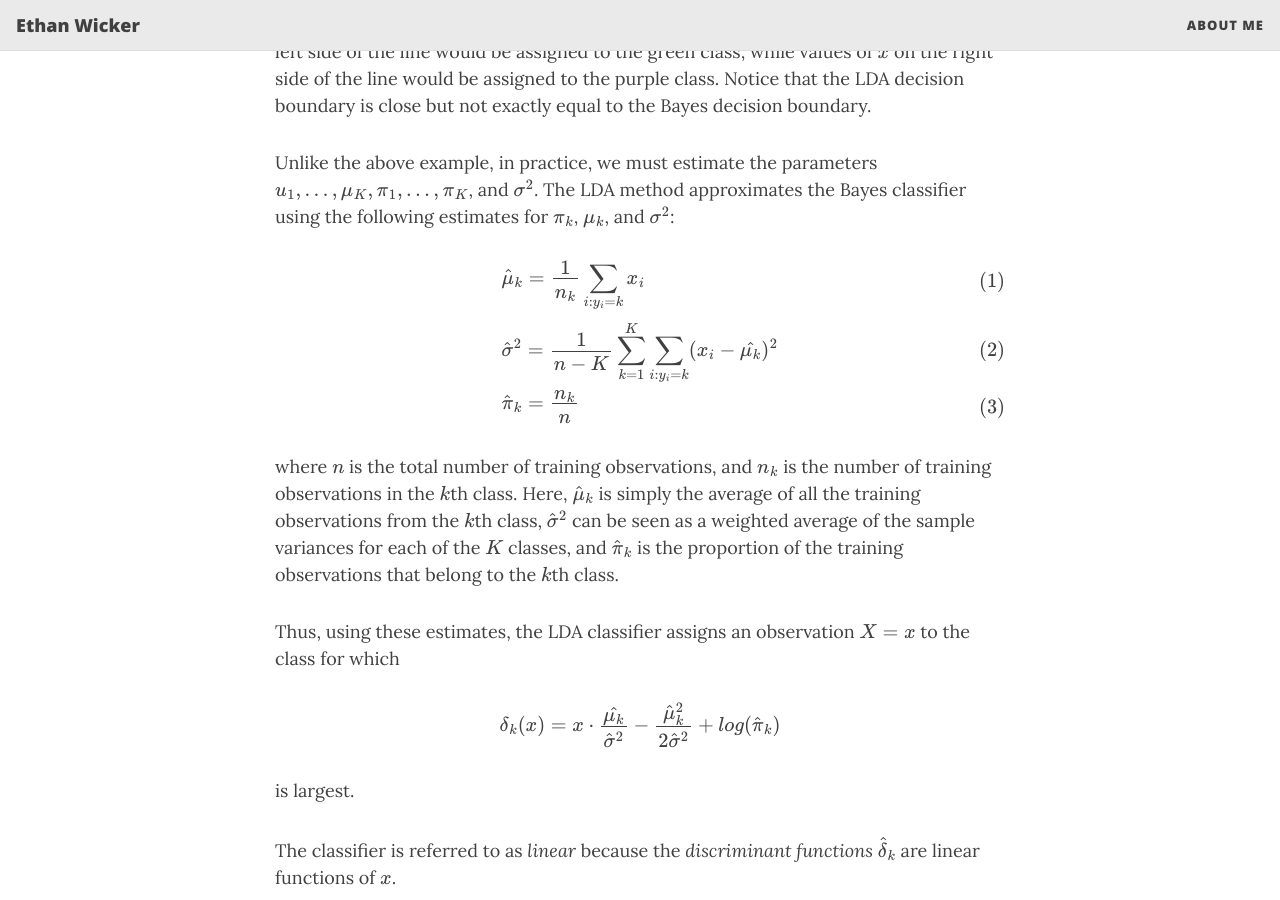
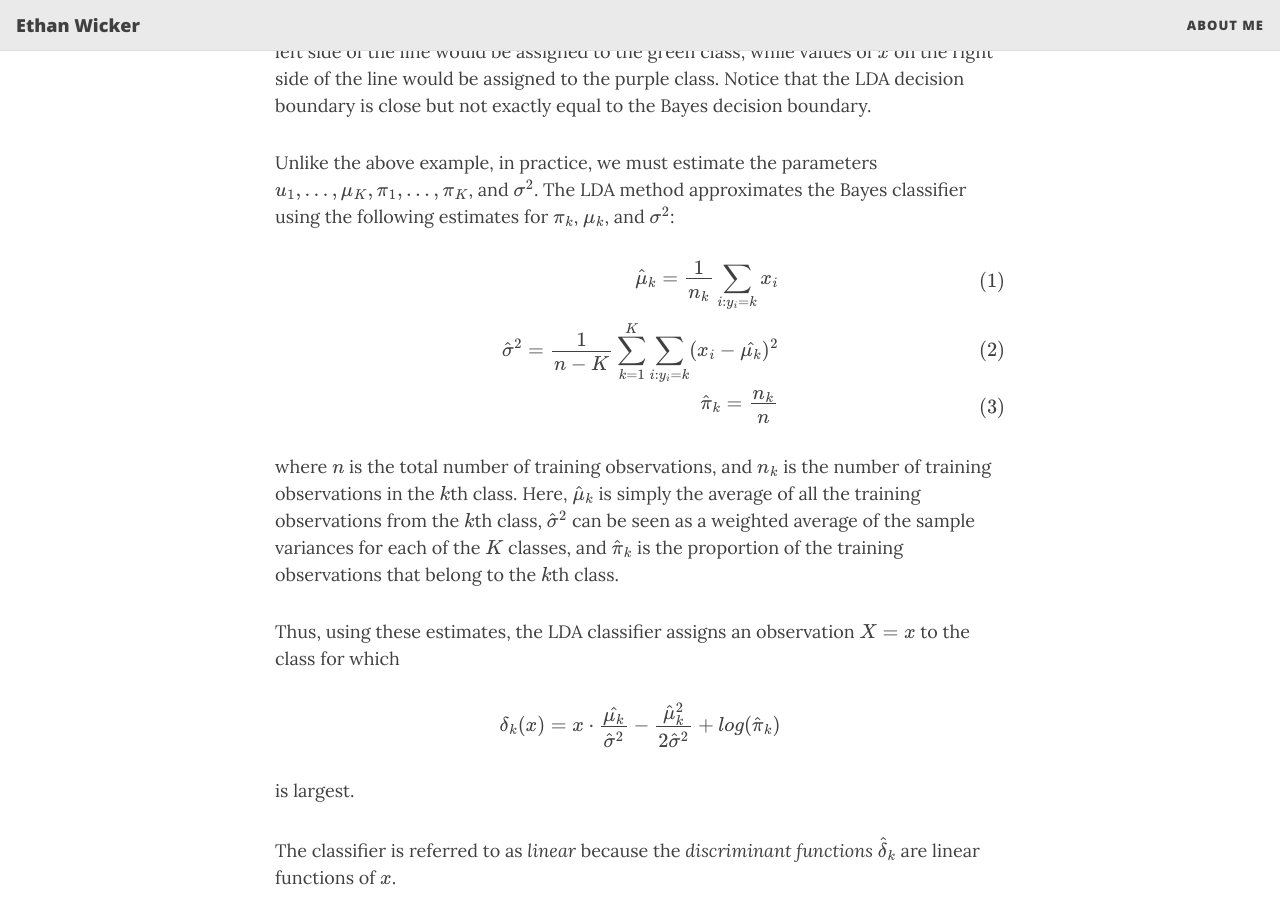
Before and after one commit to ethanwicker/ethanwicker.github.io, a Jekyll site: the page built from _posts/2021-02-03-linear-discriminant-analysis-001.md, in a window 1280 px wide and 900 px high, scrolled down 4465 px. Built offline with Jekyll 4.4.1, drawn with Linux system fonts in a browser that asks for light colours; nearby versions of some CDN libraries; formulas are drawn with MathJax 3.

```diff
--- a/_posts/2021-02-03-linear-discriminant-analysis-001.md
+++ b/_posts/2021-02-03-linear-discriminant-analysis-001.md
@@ -106,9 +106,9 @@ Unlike the above example, in practice, we must estimate the parameters $u_1, \ld
 
 $$
 \begin{align}
-& \hat{\mu}_k = \frac{1}{n_k}\sum_{i:y_i=k}x_i \\
-& \hat{\sigma}^2 = \frac{1}{n-K}\sum_{k=1}^{K}\sum_{i:y_i=k}(x_i - \hat{\mu_k})^2 \\
-& \hat{\pi}_k = \frac{n_k}{n}
+ \hat{\mu}_k = \frac{1}{n_k}\sum_{i:y_i=k}x_i \\
+ \hat{\sigma}^2 = \frac{1}{n-K}\sum_{k=1}^{K}\sum_{i:y_i=k}(x_i - \hat{\mu_k})^2 \\
+ \hat{\pi}_k = \frac{n_k}{n}
 \end{align}
 $$
 
```
